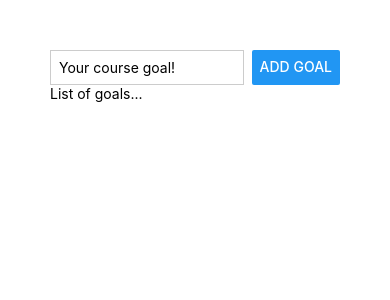
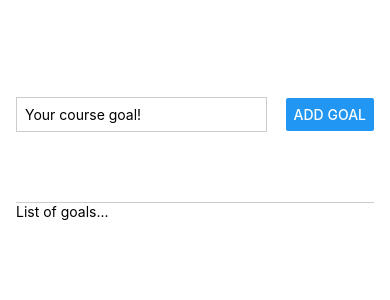
Before and after one commit to nedimm1/nedimm1-react_native_course_project1, a React Native app: screen / in a window 390 px wide. Shown: the top 300 px of the page. Built offline with nearby package versions, Linux system fonts and the light colour scheme.

Commit message:
improving the layout

```diff
--- a/App.js
+++ b/App.js
@@ -1,5 +1,5 @@
 import React from "react";
-import { View, Text, TextInput, Button, StyleSheet } from "react-native";
+import { StyleSheet, TextInput, View, Button, Text } from "react-native";
 
 export default function App() {
   return (
@@ -8,7 +8,7 @@ export default function App() {
         <TextInput style={styles.textInput} placeholder="Your course goal!" />
         <Button title="Add Goal" />
       </View>
-      <View>
+      <View style={styles.goalsContainer}>
         <Text>List of goals...</Text>
       </View>
     </View>
@@ -17,17 +17,27 @@ export default function App() {
 
 const styles = StyleSheet.create({
   appContainer: {
-    padding: 50,
+    flex: 1,
+    paddingTop: 50,
+    paddingHorizontal: 16,
   },
   inputContainer: {
+    flex: 1,
     flexDirection: "row",
     justifyContent: "space-between",
+    alignItems: "center",
+    paddingBottom: 24,
+    borderBottomWidth: 1,
+    borderBottomColor: "#cccccc",
   },
   textInput: {
     borderWidth: 1,
     borderColor: "#cccccc",
-    width: "80%",
+    width: "70%",
     marginRight: 8,
     padding: 8,
   },
+  goalsContainer: {
+    flex: 5,
+  },
 });
```
